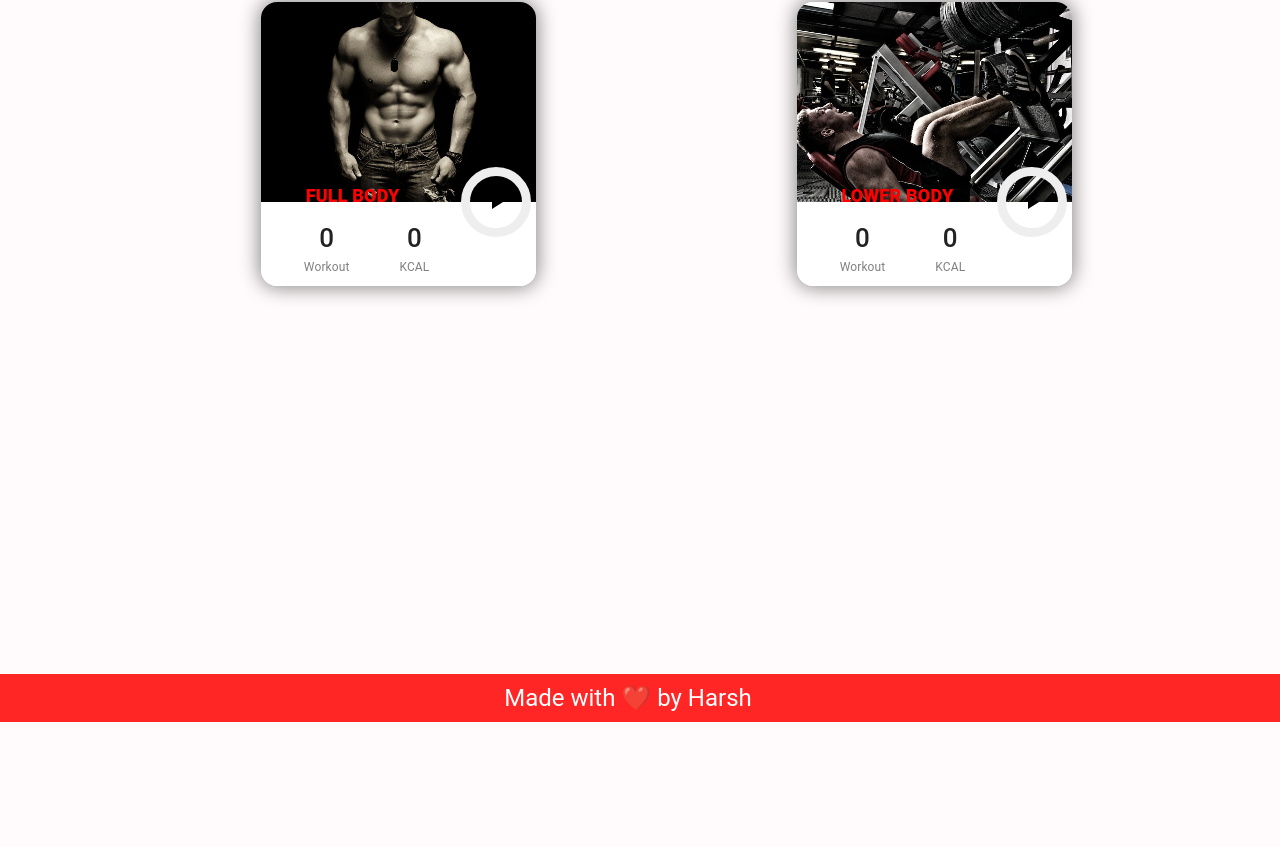
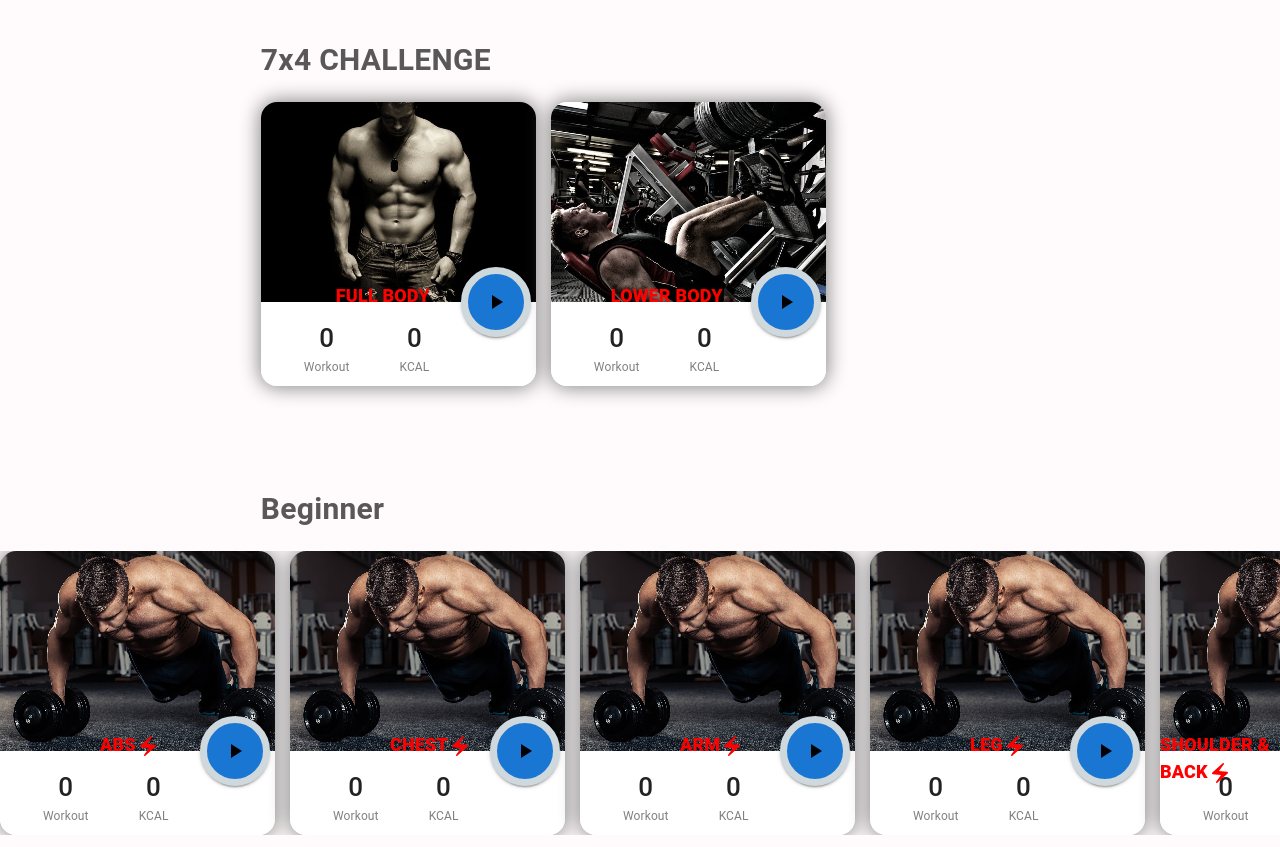
Before and after one commit to Harsh517-tech415/FitFinder.github.io, a React (Create React App) app: page /gym/discovergym in a window 1280 px wide. Shown: the part 173-1020 px from the top of the page. Before the commit the page ends 895 px from the top, so only its background shows below. Built offline with nearby package versions, Linux system fonts and the light colour scheme.

Commit message:
tarning-6

```diff
--- a/src/App.css
+++ b/src/App.css
@@ -6,11 +6,7 @@ body {
 .playButton:hover{
 color:green
 }
-.countWorkout:hover .workoutMessage
-{
 
-display:inline
-}
 * {
   padding: 0px;
   margin: 0px;
--- a/src/Pages/Gym/Discover.js
+++ b/src/Pages/Gym/Discover.js
@@ -1,4 +1,4 @@
-import { Box, Typography } from '@mui/material';
+import { Box, Button,Typography } from '@mui/material';
 import React,{useContext,useEffect} from 'react'
 import { useLocation } from "react-router-dom";
 import { Update } from "../../App";
@@ -6,6 +6,9 @@ import FullBody from "../../assets/images/FullBody.jpg";
 import LowerBody from "../../assets/images/LowerBody.jpg";
 import { Stack } from '@mui/material';
 import GymCard from '../../components/GymCard';
+import chest1 from '../../assets/images/chest1.jpg'
+import KeyboardArrowLeftIcon from '@mui/icons-material/KeyboardArrowLeft';
+import KeyboardArrowRightIcon from '@mui/icons-material/KeyboardArrowRight';
 const Discover = () => {
   const { setDisplayAppBar } = useContext(Update);
   const location = useLocation();
@@ -14,35 +17,129 @@ const Discover = () => {
       setDisplayAppBar("none");
      }
   }, []);
+  const Beginner=
+  [{
+    label1:"Workout",
+    label2:"KCAL",
+    caption:"ABS",
+    image:chest1,
+    beginner:"inline",
+    intermediate:"none",
+    advance:"none",
+    ml:"100px"
+  },{
+    label1:"Workout",
+    label2:"KCAL",
+    caption:"CHEST",
+    image:chest1,
+    beginner:"inline",
+    intermediate:"none",
+    advance:"none",
+    ml:"100px"
+  },{
+    label1:"Workout",
+    label2:"KCAL",
+    caption:"ARM",
+    image:chest1,
+    beginner:"inline",
+    intermediate:"none",
+    advance:"none",
+    ml:"100px"
+  },{
+    label1:"Workout",
+    label2:"KCAL",
+    caption:"LEG",
+    image:chest1,
+    beginner:"inline",
+    intermediate:"none",
+    advance:"none",
+    ml:"100px"
+  },
+  {
+    label1:"Workout",
+    label2:"KCAL",
+    caption:"SHOULDER & BACK",
+    image:chest1,
+    beginner:"inline",
+    intermediate:"none",
+    advance:"none",
+    ml:"0px"
+  },]
   const challenge=[
     {
     label1:"Workout",
     label2:"KCAL",
     caption:"FULL BODY",
-    image:FullBody
+    image:FullBody,
+    beginner:"none",
+    intermediate:"none",
+    advance:"none",
+    ml:"75px"
   },
   {
     label1:"Workout",
     label2:"KCAL",
     caption:"LOWER BODY",
-    image:LowerBody
+    image:LowerBody,
+    beginner:"none",
+    intermediate:"none",
+    advance:"none",
+    ml:"60px"
   }
-]
+];
+function slideLeft()
+{
+  const slider=document.getElementById('slider');
+  slider.scrollLeft=slider.scrollLeft+100;
+}
+function slideRight(){
+  const slider=document.getElementById("slider");
+  slider.scrollLeft=slider.scrollLeft-100;
+}
   return (
     <div >
          <Typography sx={{margin: {
               sm: "100px 0px 20px 62.286px",
-              lg: "0px 0px 20px 260.857px ",
+              lg: "100px 0px 20px 260.857px ",
             },fontSize:"30px",fontWeight:"600",color:'rgba(0, 0, 0, 0.65)'}}>
             7x4 CHALLENGE
           </Typography>
-          <Stack direction="row">
+          <Stack direction="row" sx={{margin: {
+          sm: "0px 0px 0px 62.286px",
+          lg: "0px 0px 0px 260.857px ",
+        }}}>
           {challenge.map((item)=>(
 
          <GymCard  Carddetail={item} />
           ))}
           </Stack>
+          <Typography sx={{margin: {
+              sm: "100px 0px 20px 62.286px",
+              lg: "100px 0px 20px 260.857px ",
+            },fontSize:"30px",fontWeight:"600",color:'rgba(0, 0, 0, 0.65)'}}>
+            Beginner
+          </Typography>
+          <Stack direction="row">
+            {/* <Button variant="contained" sx={{ml:{lg:"100px"},mr:{lg:"20px"},backgroundColor:"transparent"}}
+            onClick={slideLeft}> */}
+{/* <KeyboardArrowLeftIcon /> */}
+{/* </Button> */}
+        <Stack direction="row" id="slider" sx={{overflowX:"scroll"
+        // ,margin: {
+        //   sm: "0px 0px 0px 62.286px",
+        //   lg: "0px 0px 0px 260.857px ",
+        // }
+      }
+        }>
+          {Beginner.map((item)=>(
+            <GymCard Carddetail={item}/>
+          ))}
 
+        </Stack>
+        {/* <Button variant="contained" sx={{backgroundColor:"transparent"}}
+        onClick={slideRight}>
+        <KeyboardArrowRightIcon /></Button> */}
+        </Stack>
     </div>
   )
 }
--- a/src/components/GymCard.js
+++ b/src/components/GymCard.js
@@ -1,32 +1,37 @@
 import { Box, Stack, Typography,Button } from "@mui/material";
 import React, { useEffect } from "react";
 import PlayArrowIcon from "@mui/icons-material/PlayArrow";
+import ElectricBoltIcon from '@mui/icons-material/ElectricBolt';
 
 const GymCard = ({ Carddetail }) => {
-  //   useEffect(()=>{(props.Carddetail)},[])
   return (
 
     <Box
       sx={{
         width: "275px",
         height: "284px",
-        margin: {
-          sm: "0px 0px 0px 62.286px",
-          lg: "0px 0px 0px 260.857px ",
-        },
         boxShadow: "0px 0px 20px 1px grey",
         borderRadius: "16px",
+        marginRight:"15px"
     }}
     >
     <Typography
   sx={{color: "red",
         border: "none",
-        margin:{sm:"180px 0px 0px 8%",lg:"180px 0px 0px 3.5%"},
+        // justifyContent:"center",
+        ml:[Carddetail.ml],
+        mt:"180px",
       //   top: { sm: "49.4%", lg: "18%" },
       //   left: { sm: "14.8%", lg: "16%" },
         fontSize: "18px",
-        fontWeight: "1000",position:"absolute"}}>
+        fontWeight: "1000",
+        position:"absolute"
+        }}>
       {Carddetail.caption}
+      <ElectricBoltIcon style={{display:[Carddetail.beginner]}}/>
+      <ElectricBoltIcon style={{display:[Carddetail.intermediate]}} />
+      <ElectricBoltIcon style={{display:[Carddetail.advance]}} />
+
     </Typography>
 
       <img
@@ -63,17 +68,19 @@ const GymCard = ({ Carddetail }) => {
         </Stack>
         </Box>
         <Button
+        className="gymCardButton"
+        variant="contained"
           sx={{
             margin: "-194px 0px 0px 200px",
             width: "70px",
             height: "70px",
-            color: "black",
-            borderRadius: "100px",
-            border: "9px solid #eeeeee",
+            borderRadius: "35px",
+            border: "7px solid #cfd8dc",
+            backgroundColor:"#eddee"
 
           }}
         >
-          <PlayArrowIcon className="playButton" />
+          <PlayArrowIcon sx={{color:"black",size:"large"}}className="playButton" />
         </Button>
     </Box>
   );
```
Also changed, not shown: src/assets/images/chest1.jpg (added).
